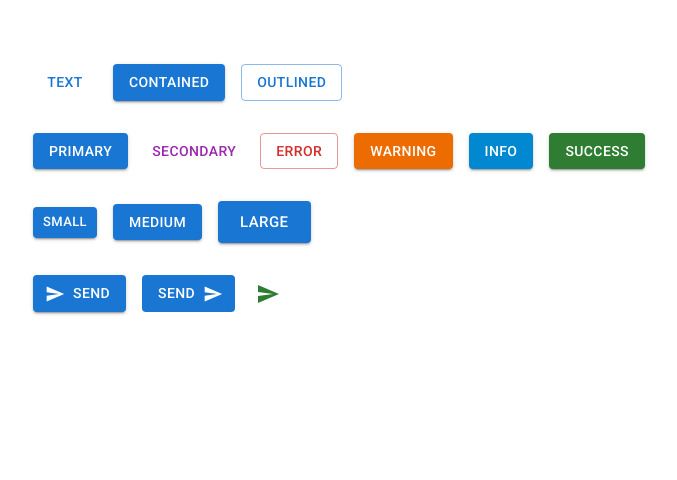
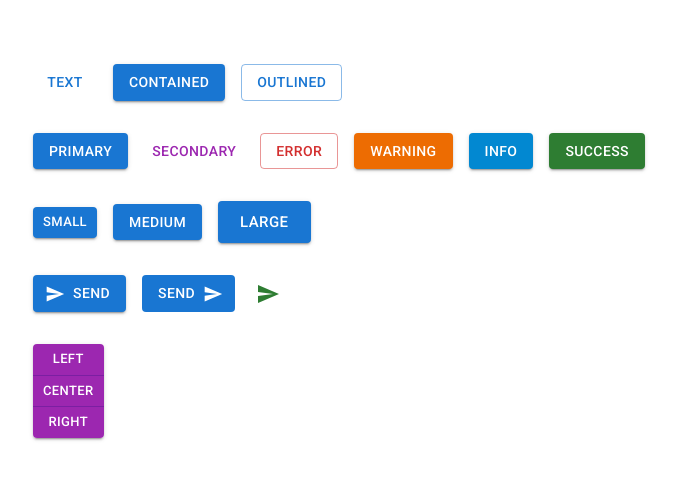
Before and after one commit to bhonkabigting/React-MUI-Demo, a React (Create React App) app: page / in a window 1280 px wide. Shown: the top 480 px of the page, without its empty margins (31-708 px from the left). Built offline with nearby package versions, Linux system fonts and the light colour scheme.

Commit message:
Finished Tutorial-5-Button Group

```diff
--- a/src/components/MuiButton.tsx
+++ b/src/components/MuiButton.tsx
@@ -1,4 +1,4 @@
-import { Stack, Button, IconButton } from "@mui/material";
+import { Stack, Button, IconButton,ButtonGroup } from "@mui/material";
 import SendIcon from "@mui/icons-material/Send";
 
 export const MuiButton = () => {
@@ -61,6 +61,20 @@
                     <SendIcon />
                 </IconButton>
             </Stack>
+
+            <Stack direction="row">
+                <ButtonGroup
+                    variant="contained"
+                    orientation="vertical"
+                    size="small"
+                    color="secondary"
+                    aria-label="alignment button group"
+                >
+                    <Button onClick={() => alert("Left clicked")}>Left</Button>
+                    <Button>Center</Button>
+                    <Button>Right</Button>
+                </ButtonGroup>
+            </Stack>
         </Stack>
     );
 };
```
